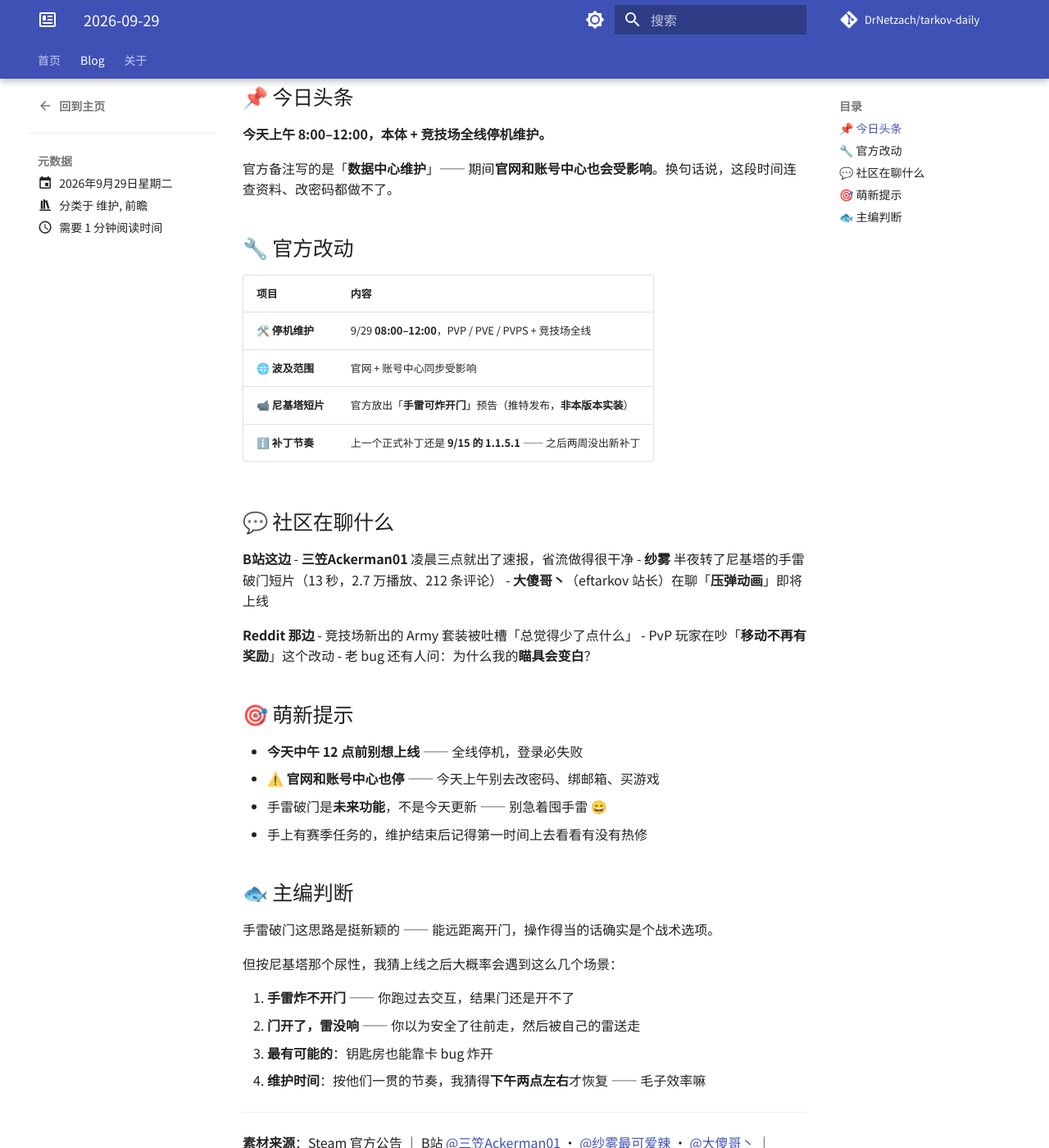
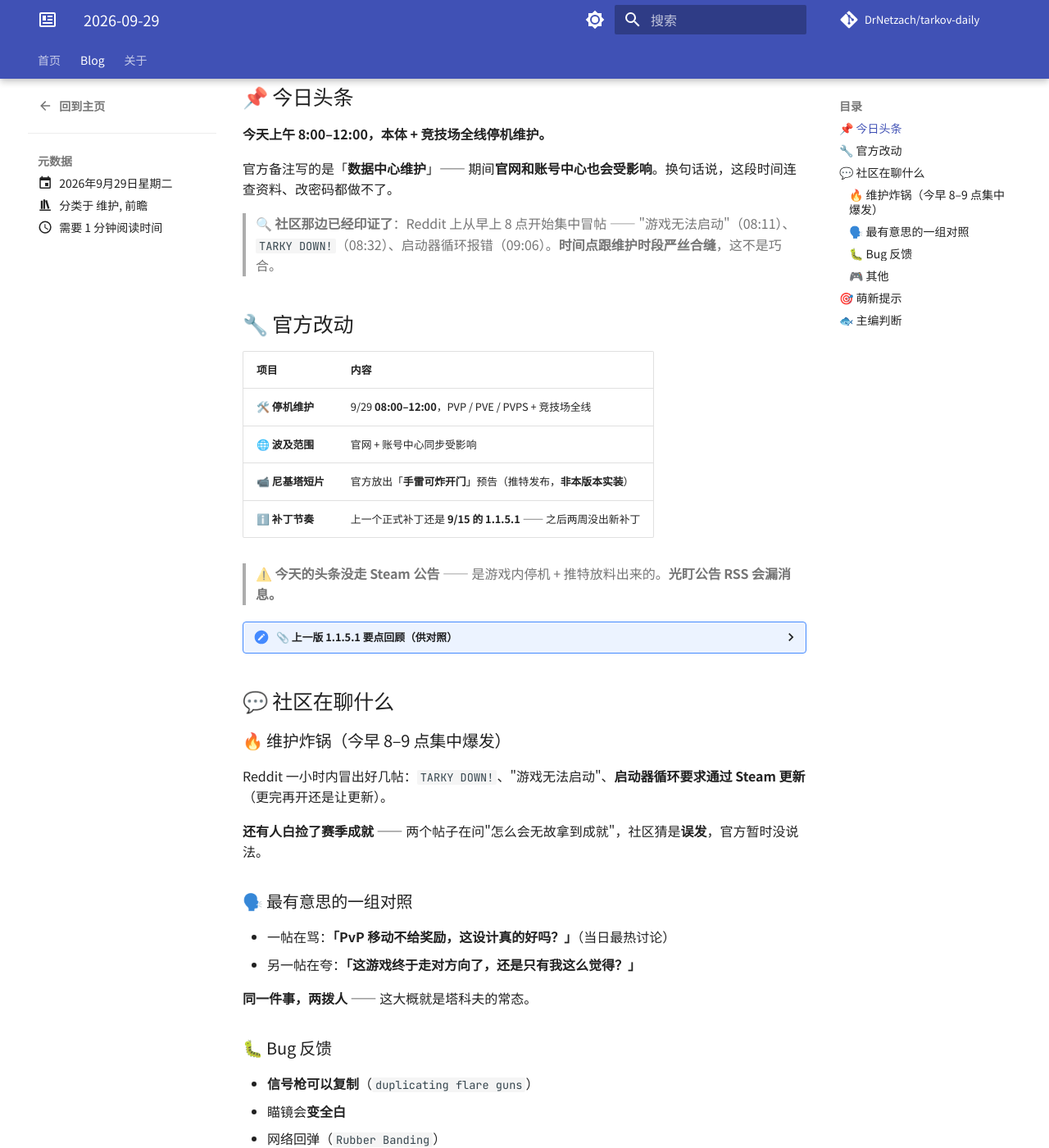
Before and after one commit to DrNetzach/tarkov-daily, an MkDocs documentation site: the page built from docs/blog/posts/2026-09-29.md, in a window 1280 px wide and 1400 px high, scrolled down 193 px. Shown: the whole window at 82% size. Built offline with MkDocs 1.6.1 and Material for MkDocs 9.7.7, drawn with Linux system fonts in a browser that asks for light colours; comment, search, counter and statistics services are not loaded; some of the changed text lies outside the part shown.

Commit message:
post: enrich 2026-09-29 with community intel and verification

```diff
--- a/docs/blog/posts/2026-09-29.md
+++ b/docs/blog/posts/2026-09-29.md
@@ -19,6 +19,8 @@ tags:
 
 官方备注写的是「**数据中心维护**」—— 期间**官网和账号中心也会受影响**。换句话说，这段时间连查资料、改密码都做不了。
 
+> 🔍 **社区那边已经印证了**：Reddit 上从早上 8 点开始集中冒帖 —— "游戏无法启动"（08:11）、`TARKY DOWN!`（08:32）、启动器循环报错（09:06）。**时间点跟维护时段严丝合缝**，这不是巧合。
+
 ## 🔧 官方改动
 
 | 项目 | 内容 |
@@ -28,24 +30,45 @@ tags:
 | 📹 **尼基塔短片** | 官方放出「**手雷可炸开门**」预告（推特发布，**非本版本实装**） |
 | ℹ️ **补丁节奏** | 上一个正式补丁还是 **9/15 的 1.1.5.1** —— 之后两周没出新补丁 |
 
+> ⚠️ **今天的头条没走 Steam 公告** —— 是游戏内停机 + 推特放料出来的。**光盯公告 RSS 会漏消息。**
+
+<details markdown="1">
+<summary>📎 上一版 1.1.5.1 要点回顾（供对照）</summary>
+
+- 新增**排位联赛**系统（仅赛季角色）：50 人小组 / 按周经验排名 / 前 25 晋级、后 10 掉段
+- 修复多次地图转移后功能失效、导致任务进度丢失的 bug
+- 修复高 FOV 下瞄具分划、全自动腰射激光抖动、ELCAN 等混合瞄具掉帧
+
+</details>
+
 ## 💬 社区在聊什么
 
-**B站这边**
-- **三笠Ackerman01** 凌晨三点就出了速报，省流做得很干净
-- **纱雾** 半夜转了尼基塔的手雷破门短片（13 秒，2.7 万播放、212 条评论）
-- **大傻哥丶**（eftarkov 站长）在聊「**压弹动画**」即将上线
+### 🔥 维护炸锅（今早 8–9 点集中爆发）
+Reddit 一小时内冒出好几帖：`TARKY DOWN!`、"游戏无法启动"、**启动器循环要求通过 Steam 更新**（更完再开还是让更新）。
 
-**Reddit 那边**
-- 竞技场新出的 Army 套装被吐槽「总觉得少了点什么」
-- PvP 玩家在吵「**移动不再有奖励**」这个改动
-- 老 bug 还有人问：为什么我的**瞄具会变白**？
+**还有人白捡了赛季成就** —— 两个帖子在问"怎么会无故拿到成就"，社区猜是**误发**，官方暂时没说法。
+
+### 🗣️ 最有意思的一组对照
+- 一帖在骂：**「PvP 移动不给奖励，这设计真的好吗？」**（当日最热讨论）
+- 另一帖在夸：**「这游戏终于走对方向了，还是只有我这么觉得？」**
+
+**同一件事，两拨人** —— 这大概就是塔科夫的常态。
+
+### 🐛 Bug 反馈
+- **信号枪可以复制**（`duplicating flare guns`）
+- 瞄镜会**变全白**
+- 网络回弹（`Rubber Banding`）
+
+### 🎮 其他
+竞技场新出的 **Army 套装**被吐槽「少了点关键的东西」；有人问**现在入坑排位联赛是不是太晚**；还有人在聊**实验室扒尸流**打法。
 
 ## 🎯 萌新提示
 
 - **今天中午 12 点前别想上线** —— 全线停机，登录必失败
 - ⚠️ **官网和账号中心也停** —— 今天上午别去改密码、绑邮箱、买游戏
-- 手雷破门是**未来功能**，不是今天更新 —— 别急着囤手雷 😄
-- 手上有赛季任务的，维护结束后记得第一时间上去看看有没有热修
+- 🔧 **启动器一直要你「通过 Steam 更新」？** 这是今天的热门问题 —— 试试**重启 Steam 客户端**或**校验游戏文件**
+- 🎁 **白捡到赛季成就？先别开心** —— 社区猜是误发，官方没说法，**观望为上**
+- 💣 手雷破门是**未来功能**，不是今天更新 —— 但值得留意：真上线了，**攻楼和架点的逻辑会变**
 
 ## 🐟 主编判断
 
```
Also changed, not shown: other parts of docs/blog/posts/2026-09-29.md (+1 -1 lines).
